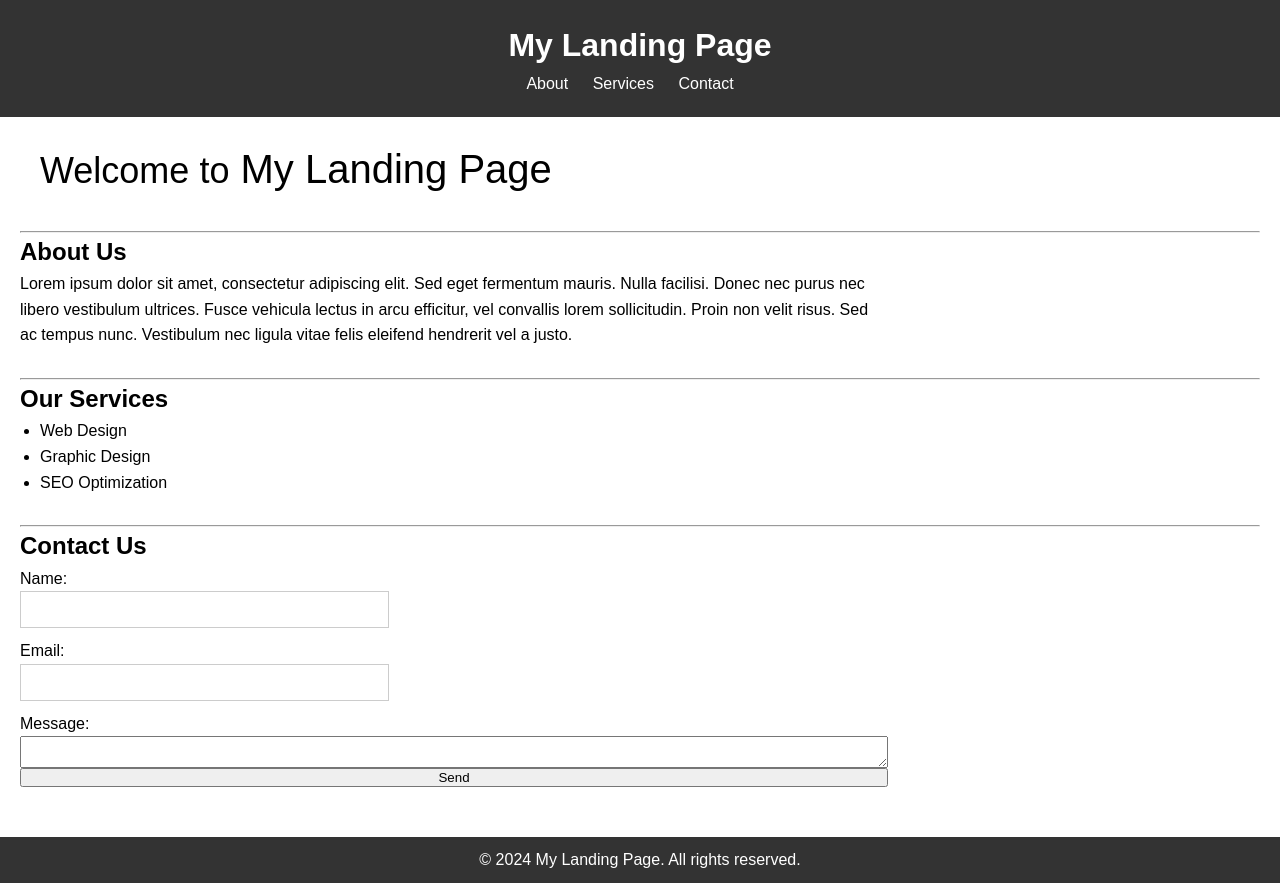
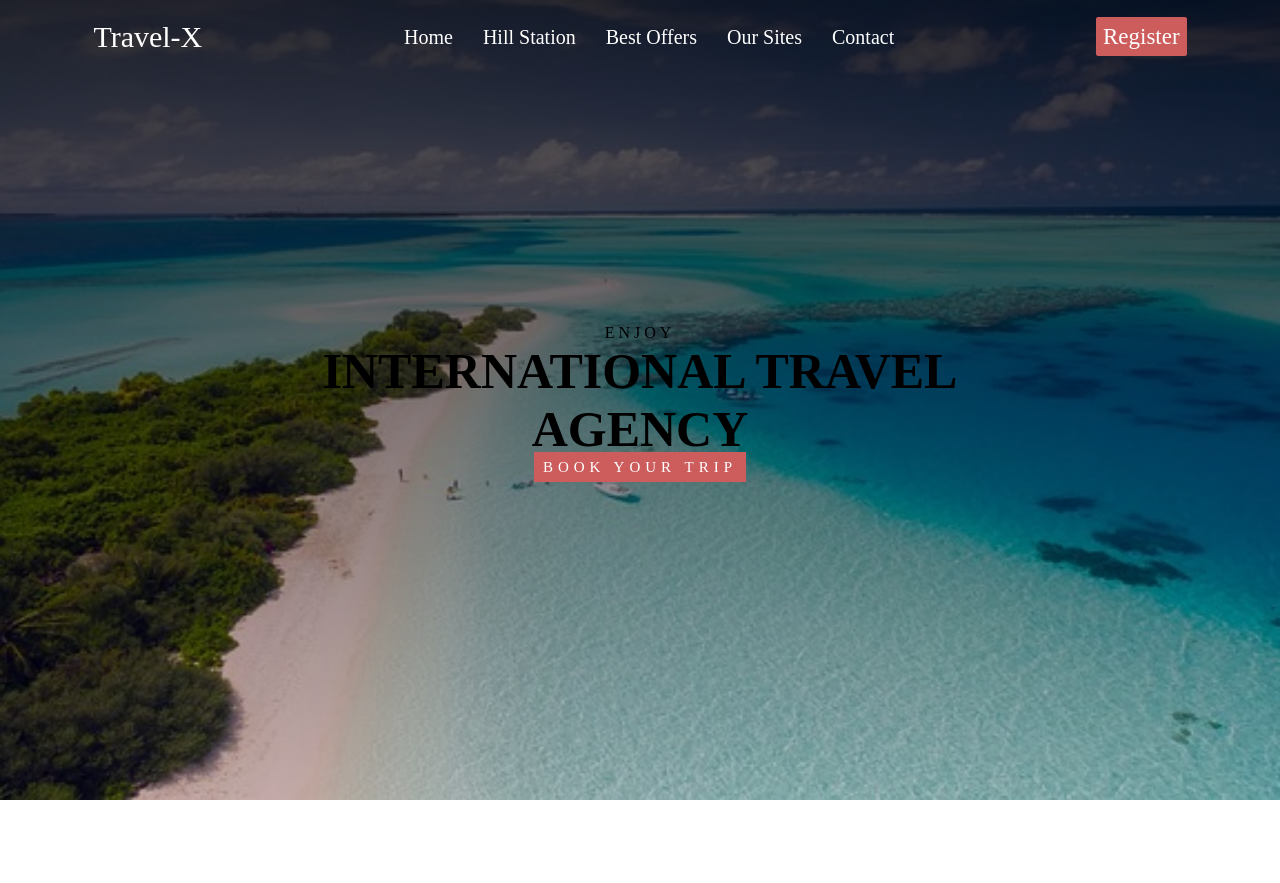
Before and after one commit to connect-abdulbasit/Code-Soft-, a plain HTML site: page Level 1 Task1/index.html in a window 1280 px wide. After the commit the page ends 800 px from the top, so only its background shows below. Drawn offline with Linux system fonts and the light colour scheme.

Commit message:
landing page completed for laptop view

```diff
--- a/Level 1 Task1/index.html
+++ b/Level 1 Task1/index.html
@@ -3,63 +3,37 @@
   <head>
     <meta charset="UTF-8" />
     <meta name="viewport" content="width=device-width, initial-scale=1.0" />
-    <title>My Landing Page</title>
+    <title>Landing Page</title>
     <link rel="stylesheet" href="styles.css" />
+    <link
+      rel="icon"
+      href="desktop-wallpaper-backgrounds-for-travel-website-travel-agency.jpg"
+    />
   </head>
   <body>
     <header>
-      <h1>My Landing Page</h1>
       <nav>
-        <ul>
-          <li><a href="#about">About</a></li>
-          <li><a href="#services">Services</a></li>
-          <li><a href="#contact">Contact</a></li>
-        </ul>
+        <div class="logo">Travel-X</div>
+        <div class="options">
+          <ul>
+            <li><a href="#">Home</a></li>
+            <li><a href="#">Hill Station</a></li>
+            <li><a href="#">Best Offers</a></li>
+            <li><a href="#">Our Sites</a></li>
+            <li><a href="#">Contact</a></li>
+          </ul>
+        </div>
+        <div class="register">
+          <a href="#">Register</a>
+        </div>
       </nav>
+      <section>
+        <div class="txt">
+          <span>ENJOY</span>
+          <h1>International Travel Agency</h1>
+          <a href="">Book Your Trip</a>
+        </div>
+      </section>
     </header>
-
-    <main>
-      <section id="Welcome">
-        <div>Welcome to<span> My Landing Page</span></div>
-      </section>
-      <hr />
-      <section id="about">
-        <h2>About Us</h2>
-        <p>
-          Lorem ipsum dolor sit amet, consectetur adipiscing elit. Sed eget
-          fermentum mauris. Nulla facilisi. Donec nec purus nec libero
-          vestibulum ultrices. Fusce vehicula lectus in arcu efficitur, vel
-          convallis lorem sollicitudin. Proin non velit risus. Sed ac tempus
-          nunc. Vestibulum nec ligula vitae felis eleifend hendrerit vel a
-          justo.
-        </p>
-      </section>
-      <hr />
-      <section id="services">
-        <h2>Our Services</h2>
-        <ul>
-          <li>Web Design</li>
-          <li>Graphic Design</li>
-          <li>SEO Optimization</li>
-        </ul>
-      </section>
-      <hr />
-      <section id="contact">
-        <h2>Contact Us</h2>
-        <form action="#" method="post">
-          <label for="name">Name:</label>
-          <input type="text" id="name" name="name" required />
-          <label for="email">Email:</label>
-          <input type="email" id="email" name="email" required />
-          <label for="message">Message:</label>
-          <textarea id="message" name="message" required></textarea>
-          <button type="submit">Send</button>
-        </form>
-      </section>
-    </main>
-
-    <footer>
-      <p>&copy; 2024 My Landing Page. All rights reserved.</p>
-    </footer>
   </body>
 </html>
--- a/Level 1 Task1/styles.css
+++ b/Level 1 Task1/styles.css
@@ -1,69 +1,96 @@
-/* Reset default margin and padding */
 *{
+    margin: 0px;
+    padding: 0px;
+    box-sizing: border-box;
+}
+header{
+    width: 100%;
+    height: 100vh;
+     background: linear-gradient( rgba(0,0,0,0.8), rgba(0,0,0,0.2)), url('maldives-1993704_640.jpg');
+     background-size: cover;
+}
+nav{
+    color: #fff;
+    display: flex;
+    justify-content: space-around;
+    align-items: center;
+    padding-top: 20px;
+}
+.logo{
+    font-size: 30px;
+}
+.options ul{
+    display: flex;
+    align-items: center;
+    justify-content: center;
+    font-size: 20px;
+}
+.options ul li{
+    margin: 0 15px;
+    list-style: none;
+}
+a{
+    text-decoration: none;
+    color: #fff;
 
-    margin: 0;
-    padding: 0;
 }
+.options ul li a{
+    position: relative;
+}
+.options ul li a:before{
+    content: '';
+    position: absolute;
+    top: 0;
+    left: 0;
+    width: 0%;
+    height: 100%;
+    border-bottom: 2px solid indianred;
+    transition: 0.2s;
+}
+.options ul li a:hover:before{
+    width: 100%;
 
-/* Basic styling */
-body {
-    font-family: Arial, sans-serif;
-    line-height: 1.6;
 }
+.register a{
+font-size: 23px;
+padding: 5px;
+background-color: indianred;
+border: 2px solid indianred;
+border-radius: 3px;
 
-header {
-    background-color: #333;
-    color: #fff;
-    padding: 20px;
+}
+.register a:hover{
+    background-color: transparent;
+    transition: 0.3s;
+}
+.txt{
+    position: absolute;
+    top: 50%;
+    left: 50%;
+    transform: translate(-50%,-50%);
     text-align: center;
 }
+.txt span{
+    letter-spacing:4px ;
+}
+.txt h1{
+    font-size: 50px;
+    font-weight: 700;
+    text-transform: uppercase;
+}
+.txt a{
+    font-size: 15px;
+    font-weight: 500;
+    text-transform: uppercase;
+    color: rgb(255, 255, 255);
+    background-color: indianred;
+    border: 2px solid indianred;
+    margin:5px 0;
+    padding: 5px 7px;
+    letter-spacing: 5px;
+}
+.txt a:hover{
+    background-color: transparent;
+    transition: 0.3s;
 
-header nav ul {
-    list-style: none;
 }
-
-header nav ul li {
-    display: inline;
-    margin-right: 20px;
-}
-
-header nav ul li a {
-    color: #fff;
-    text-decoration: none;
-}
-
-main {
-    padding: 20px;
-}
-#Welcome div{
-    margin-left: 20px;
-    margin-right: 20px;
-    font-size: 36px;
-}
-#Welcome div span{
-    font-size: 40px;
-    color: black;
-}
-section {
-    margin-bottom: 30px;
-    width: 70%;
-}
-form{
-    display: flex;
-    flex-direction: column;
-}
-form input{
-    margin-bottom: 10px;
-    padding: 10px;
-    width: 40%;
-    border: 1px solid #ccc;
-}
-#services ul{
-    margin-left: 20px;
-}
-footer {
-    background-color: #333;
-    color: #fff;
-    text-align: center;
-    padding: 10px 0;
-}
```
Also changed, not shown: Level 1 Task1/desktop-wallpaper-backgrounds-for-travel-website-travel-agency.jpg (added), Level 1 Task1/maldives-1993704_640.jpg (added), Level 1 Task1/pngtree-tourism-travel-lighthouse-cloud-image_14516.jpg (added).
